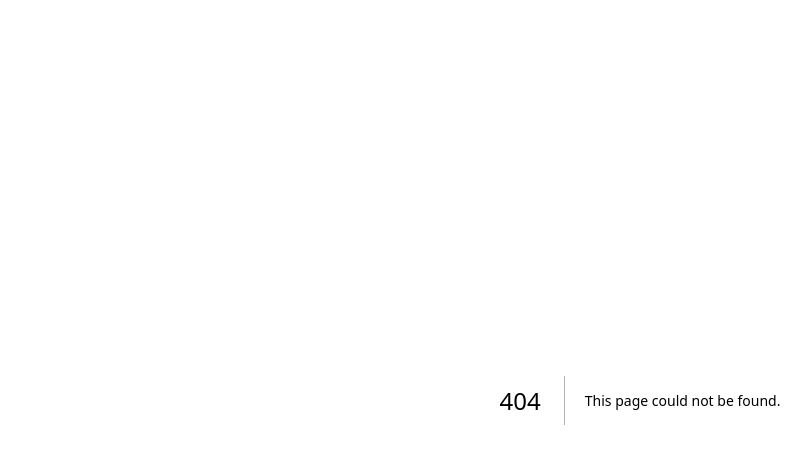
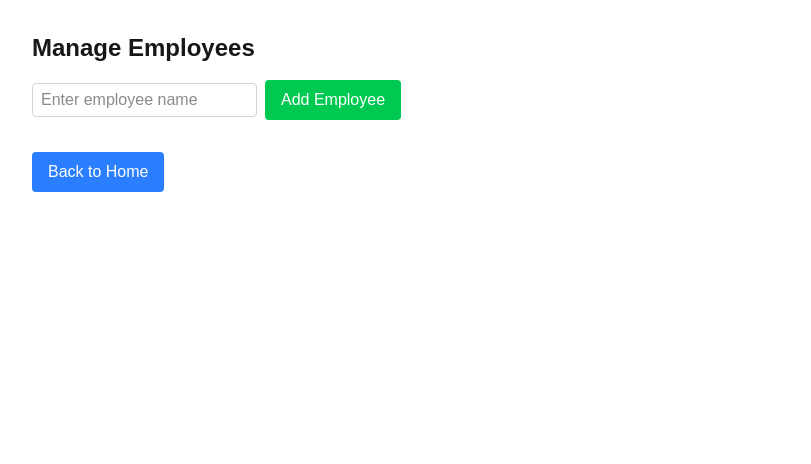
Before and after one commit to JohnYeung-dojjy/ShiftScheduler, a Next.js app: page /employees in a window 1280 px wide. Before the commit this address had no page. Shown: the top 464 px of the page, without its empty margins (0-811 px from the left). Built offline with nearby package versions, Linux system fonts and the light colour scheme.

Commit message:
Moved employee management logic to separate page

```diff
--- /dev/null
+++ b/app/employees/page.tsx
@@ -0,0 +1,102 @@
+"use client";
+
+import { useState, useEffect } from "react";
+import Head from "next/head";
+
+export default function Employees() {
+  const [employees, setEmployees] = useState<string[]>([]);
+  const [availability, setAvailability] = useState<Record<string, Record<string, boolean>>>({});
+
+  useEffect(() => {
+    if (typeof window !== "undefined") {
+      const storedEmployees = localStorage.getItem("employees");
+      if (storedEmployees) {
+        setEmployees(JSON.parse(storedEmployees));
+      }
+
+      const storedAvailability = localStorage.getItem("availability");
+      if (storedAvailability) {
+        setAvailability(JSON.parse(storedAvailability));
+      }
+    }
+  }, []);
+
+  useEffect(() => {
+    localStorage.setItem("employees", JSON.stringify(employees));
+  }, [employees]);
+
+  const addEmployee = (employeeName: string) => {
+    if (!employeeName || employees.includes(employeeName)) return;
+    if (employees.length >= 28) {
+      alert("Cannot add more than 28 employees.");
+      return;
+    }
+    setEmployees((prev) => [...prev, employeeName]);
+    setAvailability((prev) => ({
+      ...prev,
+      [employeeName]: {},
+    }));
+  };
+
+  const deleteEmployee = (employee: string) => {
+    if (confirm(`Are you sure you want to delete ${employee}?`)) {
+      setEmployees((prevEmployees) => prevEmployees.filter((e) => e !== employee));
+      setAvailability((prevAvailability) => {
+        const updatedAvailability = { ...prevAvailability };
+        delete updatedAvailability[employee];
+        return updatedAvailability;
+      });
+    }
+  };
+
+  return (
+    <div className="p-8">
+      <Head>
+        <title>Manage Employees</title>
+      </Head>
+      <h1 className="text-2xl font-bold mb-4">Manage Employees</h1>
+
+      <div className="mb-4">
+        <input
+          type="text"
+          id="new-employee"
+          placeholder="Enter employee name"
+          className="border border-gray-300 rounded px-2 py-1 mr-2"
+        />
+        <button
+          onClick={() => {
+            const input = document.getElementById("new-employee") as HTMLInputElement;
+            addEmployee(input.value);
+            input.value = "";
+          }}
+          className="px-4 py-2 bg-green-500 text-white rounded hover:bg-green-600"
+        >
+          Add Employee
+        </button>
+      </div>
+
+      <ul className="grid grid-cols-[1fr_auto] gap-y-0.5 items-center max-w-md">
+        {employees.map((employee) => (
+          <li key={employee} className="contents">
+            <span className="px-2 py-1">{employee}</span>
+            <button
+              onClick={() => deleteEmployee(employee)}
+              className="px-2 py-1 bg-red-500 text-white rounded hover:bg-red-600"
+            >
+              Delete
+            </button>
+          </li>
+        ))}
+      </ul>
+
+      <div className="mt-4 flex justify-start">
+        <a
+          href="/"
+          className="px-4 py-2 bg-blue-500 text-white rounded hover:bg-blue-600"
+        >
+          Back to Home
+        </a>
+      </div>
+    </div>
+  );
+}
--- a/app/page.tsx
+++ b/app/page.tsx
@@ -38,7 +38,6 @@ export default function Home() {
       return acc;
     }, {} as Schedule)
   );
-  console.log(schedule);
   const [availability, setAvailability] = useState<Availability>({});
 
   useEffect(() => {
@@ -62,22 +61,6 @@ export default function Home() {
   useEffect(() => {
     localStorage.setItem("availability", JSON.stringify(availability));
   }, [availability]);
-
-  const addEmployee = (employeeName: string) => {
-    if (!employeeName || employees.includes(employeeName)) return;
-    if (employees.length >= 28) {
-      alert("Cannot add more than 28 employees.");
-      return;
-    }
-    setEmployees((prev) => [...prev, employeeName]);
-    setAvailability((prev) => ({
-      ...prev,
-      [employeeName]: daysOfWeek.reduce((dayAcc, day) => {
-        dayAcc[day] = true; // Available by default
-        return dayAcc;
-      }, {} as { [day: string]: boolean }),
-    }));
-  };
 
   const handleAssignShift = (
     location: string,
@@ -147,22 +130,12 @@ export default function Home() {
       <h1 className="text-2xl font-bold mb-4">Shift Scheduler</h1>
 
       <div className="mb-4">
-        <input
-          type="text"
-          id="new-employee"
-          placeholder="Enter employee name"
-          className="border border-gray-300 rounded px-2 py-1 mr-2"
-        />
-        <button
-          onClick={() => {
-            const input = document.getElementById("new-employee") as HTMLInputElement;
-            addEmployee(input.value);
-            input.value = "";
-          }}
-          className="px-4 py-2 bg-green-500 text-white rounded hover:bg-green-600"
+        <a
+          href="/employees"
+          className="px-4 py-2 bg-blue-500 text-white rounded hover:bg-blue-600"
         >
-          Add Employee
-        </button>
+          Manage Employees
+        </a>
       </div>
 
       {/* Availability Table */}
@@ -221,21 +194,6 @@ export default function Home() {
                   className="px-1 py-0.5 bg-yellow-500 text-white text-sm rounded hover:bg-yellow-600"
                 >
                   Toggle
-                </button>
-                <button
-                  onClick={() => {
-                    if (confirm(`Are you sure you want to delete ${employee}?`)) {
-                      setEmployees((prevEmployees) => prevEmployees.filter((e) => e !== employee));
-                      setAvailability((prevAvailability) => {
-                        const updatedAvailability = { ...prevAvailability };
-                        delete updatedAvailability[employee];
-                        return updatedAvailability;
-                      });
-                    }
-                  }}
-                  className="px-1 py-0.5 bg-red-500 text-white text-sm rounded hover:bg-red-600"
-                >
-                  Delete
                 </button>
               </td>
             </tr>
```
